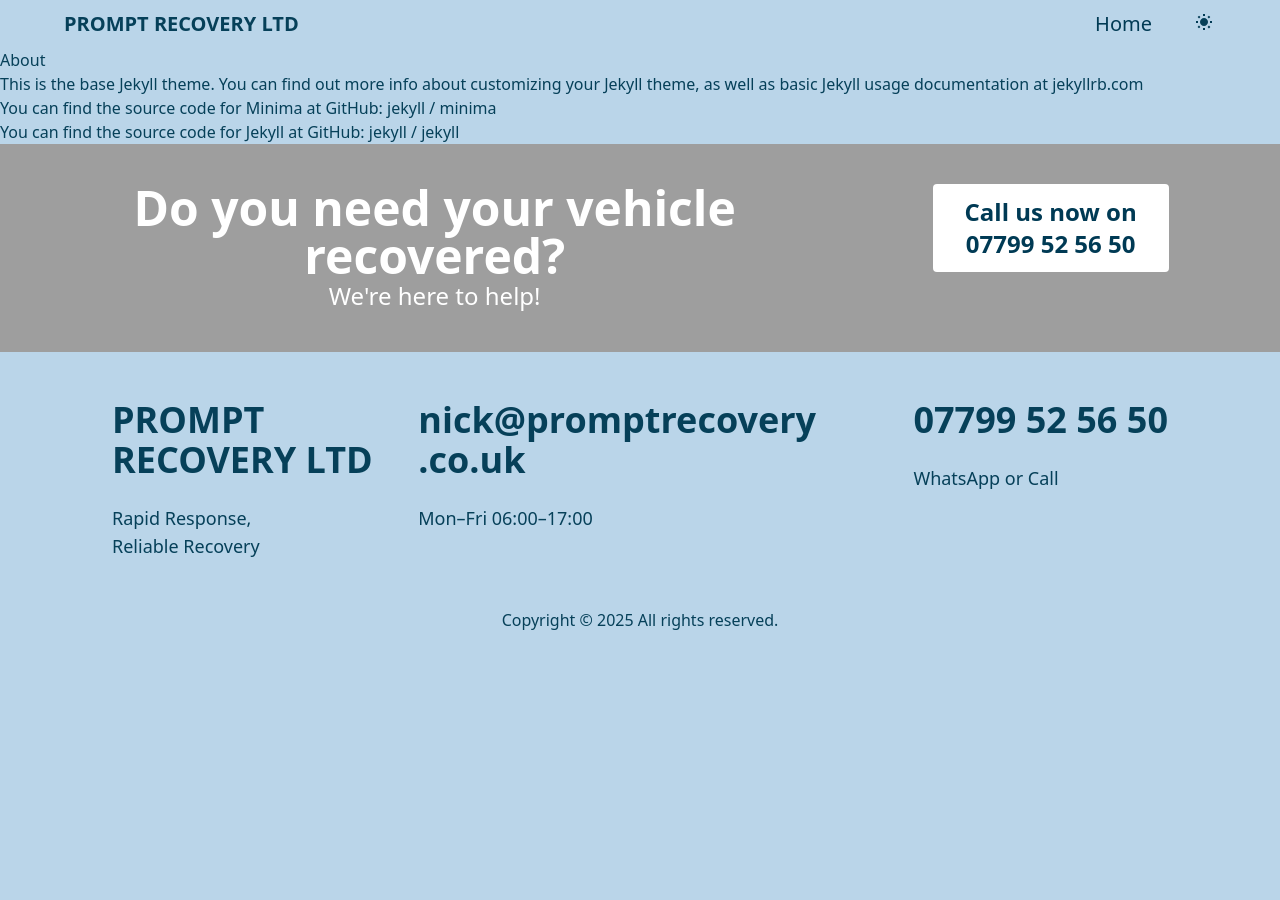
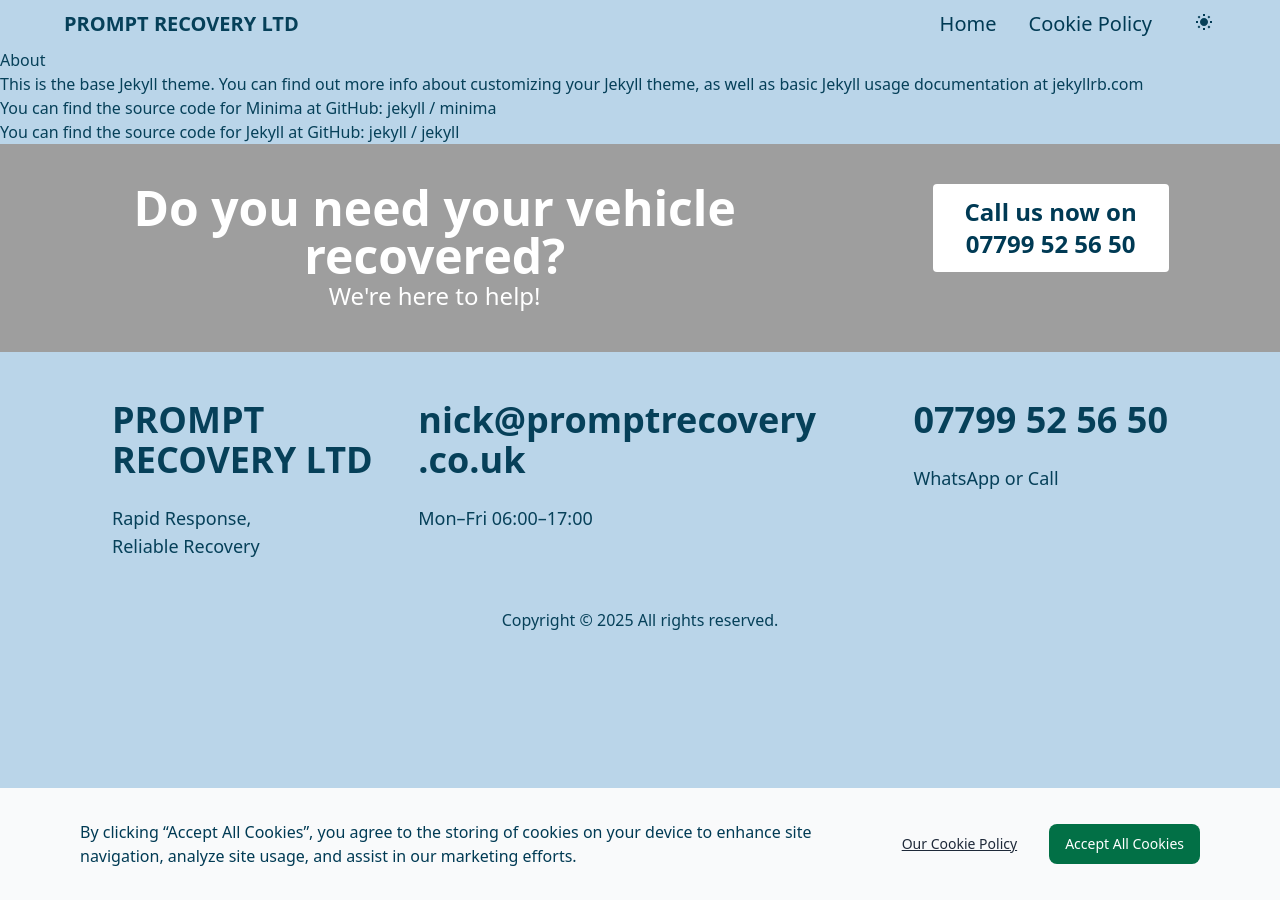
Before and after one commit to jondarrer/promptrecovery.co.uk, a Jekyll site: the page built from about.md, in a window 1280 px wide. Built offline with Jekyll 4.4.1, drawn with Linux system fonts in a browser that asks for light colours; some web fonts are replaced.

Commit message:
📈 Integrate with Trustpilot and add Cookie Policy page with banner

```diff
--- /dev/null
+++ b/_includes/cookie-banner.html
@@ -0,0 +1,73 @@
+<section
+  id="cookie-banner"
+  class="dark:bg-vehicle-green-500 fixed bottom-0 hidden w-full bg-gray-50"
+>
+  <div
+    class="container mx-auto max-w-6xl px-4 py-8 lg:flex lg:items-center lg:gap-x-16"
+  >
+    <p class="text-company-name-dark-blue-500 dark:text-gray-300">
+      By clicking “Accept All Cookies”, you agree to the storing of cookies on
+      your device to enhance site navigation, analyze site usage, and assist in
+      our marketing efforts.
+    </p>
+
+    <div class="mt-6 flex shrink-0 items-center gap-x-4 lg:mt-0 lg:gap-x-8">
+      <a
+        href="/cookie-policy"
+        class="hover:text-company-name-dark-blue-500 w-1/2 text-sm text-gray-800 underline transition-colors duration-300 focus:outline-none md:w-auto dark:text-white dark:hover:text-gray-400"
+      >
+        Our Cookie Policy
+      </a>
+
+      <button
+        id="accept-cookies"
+        class="bg-vehicle-green-500 dark:text-vehicle-green-500 w-1/2 rounded-lg px-4 py-2.5 text-sm font-medium text-white transition-colors duration-300 hover:bg-gray-900/80 focus:outline-none md:w-auto dark:bg-white"
+      >
+        Accept All Cookies
+      </button>
+    </div>
+  </div>
+</section>
+
+<script>
+  // Utility function to set a cookie
+  function setCookie(name, value, days) {
+    const expires = new Date(Date.now() + days * 864e5).toUTCString();
+    document.cookie =
+      name +
+      '=' +
+      encodeURIComponent(value) +
+      '; expires=' +
+      expires +
+      '; path=/; SameSite=Lax';
+  }
+
+  // Utility function to get a cookie
+  function getCookie(name) {
+    return document.cookie
+      .split('; ')
+      .find((row) => row.startsWith(name + '='))
+      ?.split('=')[1];
+  }
+
+  // On page load
+  window.addEventListener('DOMContentLoaded', () => {
+    const banner = document.getElementById('cookie-banner');
+    const acceptBtn = document.getElementById('accept-cookies');
+
+    // Show banner if consent cookie doesn't exist
+    if (!getCookie('cookie_consent')) {
+      banner.classList.remove('hidden');
+    }
+
+    // Handle Accept button
+    acceptBtn.addEventListener('click', () => {
+      setCookie('cookie_consent', 'true', 180); // Store for 180 days
+      banner.classList.add('hidden');
+
+      // OPTIONAL: Load scripts now that consent is given
+      // loadGoogleAnalytics();
+      // loadTrustpilot();
+    });
+  });
+</script>
--- a/_includes/head.html
+++ b/_includes/head.html
@@ -9,14 +9,19 @@
   />
   {%- feed_meta -%} {%- if jekyll.environment == 'production' and
   site.google_analytics -%} {%- include google-analytics.html -%} {%- endif -%}
-  {%- include custom-head.html -%}
+  {%- include custom-head.html -%} {%- include trustpilot-widget.html -%}
 </head>
 
 <!-- Google tag (gtag.js) -->
-<script async src="https://www.googletagmanager.com/gtag/js?id=G-CQ8R13D8MN"></script>
+<script
+  async
+  src="https://www.googletagmanager.com/gtag/js?id=G-CQ8R13D8MN"
+></script>
 <script>
   window.dataLayer = window.dataLayer || [];
-  function gtag(){dataLayer.push(arguments);}
+  function gtag() {
+    dataLayer.push(arguments);
+  }
   gtag('js', new Date());
 
   gtag('config', 'G-CQ8R13D8MN');
--- a/_includes/navbar.html
+++ b/_includes/navbar.html
@@ -42,11 +42,19 @@
       >
         <li>
           <a
-            href="#"
+            href="/"
             class="text-company-name-dark-blue-500 block rounded py-2 pr-4 pl-3 text-xl md:bg-transparent md:p-0 dark:text-white"
             aria-current="page"
           >
             Home
+          </a>
+        </li>
+        <li>
+          <a
+            href="/cookie-policy"
+            class="text-company-name-dark-blue-500 block rounded py-2 pr-4 pl-3 text-xl md:bg-transparent md:p-0 dark:text-white"
+          >
+            Cookie Policy
           </a>
         </li>
         <li>
--- a/_layouts/base.html
+++ b/_layouts/base.html
@@ -12,6 +12,6 @@
     </main>
 
     {%- include pre-footer.html -%} {%- include footer.html -%} {%- include
-    sub-footer.html -%}
+    sub-footer.html -%} {%- include cookie-banner.html -%}
   </body>
 </html>
--- a/_layouts/page.html
+++ b/_layouts/page.html
@@ -2,10 +2,8 @@
 layout: base
 ---
 
-<article class="post">
-  <header class="post-header">
-    <h1 class="post-title">{{ page.title | escape }}</h1>
-  </header>
-
-  <div class="post-content">{{ content }}</div>
-</article>
+<div class="page">
+  {%- if page.title -%}
+  <h1 class="page-heading">{{ page.title }}</h1>
+  {%- endif -%} {{ content }}
+</div>
--- a/assets/css/styles.css
+++ b/assets/css/styles.css
@@ -11,10 +11,13 @@
     --color-gray-50: oklch(0.985 0.002 247.839);
     --color-gray-100: oklch(0.967 0.003 264.542);
     --color-gray-200: oklch(0.928 0.006 264.531);
+    --color-gray-300: oklch(0.872 0.01 258.338);
     --color-gray-400: oklch(0.707 0.022 261.325);
     --color-gray-500: oklch(0.551 0.027 264.364);
     --color-gray-600: oklch(0.446 0.03 256.802);
     --color-gray-700: oklch(0.373 0.034 259.733);
+    --color-gray-800: oklch(0.278 0.033 256.848);
+    --color-gray-900: oklch(0.21 0.034 264.665);
     --color-white: #fff;
     --spacing: 0.25rem;
     --container-xl: 36rem;
@@ -39,12 +42,15 @@
     --font-weight-extrabold: 800;
     --tracking-tight: -0.025em;
     --tracking-wide: 0.025em;
+    --radius-lg: 0.5rem;
     --ease-in-out: cubic-bezier(0.4, 0, 0.2, 1);
     --default-transition-duration: 150ms;
     --default-transition-timing-function: cubic-bezier(0.4, 0, 0.2, 1);
     --default-font-family: var(--font-sans);
     --default-mono-font-family: var(--font-mono);
+    --color-vehicle-green-400: oklch(0.5 0.11 158.9);
     --color-vehicle-green-500: oklch(0.48 0.11 158.9);
+    --color-vehicle-green-600: oklch(0.35 0.11 158.9);
     --color-line-blue-600: oklch(0.35 0.09 230.1);
     --color-company-name-dark-blue-300: oklch(0.6 0.07 234.3);
     --color-company-name-dark-blue-500: oklch(0.33 0.07 234.3);
@@ -278,6 +284,9 @@
   .static {
     position: static;
   }
+  .bottom-0 {
+    bottom: calc(var(--spacing) * 0);
+  }
   .col-span-2 {
     grid-column: span 2 / span 2;
   }
@@ -329,11 +338,20 @@
   .mb-1 {
     margin-bottom: calc(var(--spacing) * 1);
   }
+  .mb-2 {
+    margin-bottom: calc(var(--spacing) * 2);
+  }
   .mb-3 {
     margin-bottom: calc(var(--spacing) * 3);
   }
+  .mb-4 {
+    margin-bottom: calc(var(--spacing) * 4);
+  }
   .mb-5 {
     margin-bottom: calc(var(--spacing) * 5);
+  }
+  .mb-6 {
+    margin-bottom: calc(var(--spacing) * 6);
   }
   .ml-3 {
     margin-left: calc(var(--spacing) * 3);
@@ -368,6 +386,9 @@
   .h-8 {
     height: calc(var(--spacing) * 8);
   }
+  .w-1\/2 {
+    width: calc(1/2 * 100%);
+  }
   .w-4\/5 {
     width: calc(4/5 * 100%);
   }
@@ -392,6 +413,9 @@
   .max-w-xl {
     max-width: var(--container-xl);
   }
+  .shrink-0 {
+    flex-shrink: 0;
+  }
   .transform {
     transform: var(--tw-rotate-x) var(--tw-rotate-y) var(--tw-rotate-z) var(--tw-skew-x) var(--tw-skew-y);
   }
@@ -400,6 +424,12 @@
   }
   .resize {
     resize: both;
+  }
+  .list-inside {
+    list-style-position: inside;
+  }
+  .list-disc {
+    list-style-type: disc;
   }
   .grid-cols-1 {
     grid-template-columns: repeat(1, minmax(0, 1fr));
@@ -431,6 +461,10 @@
   .gap-10 {
     gap: calc(var(--spacing) * 10);
   }
+  .gap-x-4 {
+    -moz-column-gap: calc(var(--spacing) * 4);
+         column-gap: calc(var(--spacing) * 4);
+  }
   .self-center {
     align-self: center;
   }
@@ -443,12 +477,21 @@
   .rounded {
     border-radius: 0.25rem;
   }
+  .rounded-lg {
+    border-radius: var(--radius-lg);
+  }
   .border {
     border-style: var(--tw-border-style);
     border-width: 1px;
   }
   .border-gray-400 {
     border-color: var(--color-gray-400);
+  }
+  .bg-gray-50 {
+    background-color: var(--color-gray-50);
+  }
+  .bg-gray-900 {
+    background-color: var(--color-gray-900);
   }
   .bg-logo-light-blue-500 {
     background-color: var(--color-logo-light-blue-500);
@@ -489,6 +532,9 @@
   .px-3 {
     padding-inline: calc(var(--spacing) * 3);
   }
+  .px-4 {
+    padding-inline: calc(var(--spacing) * 4);
+  }
   .px-6 {
     padding-inline: calc(var(--spacing) * 6);
   }
@@ -515,6 +561,9 @@
   }
   .py-20 {
     padding-block: calc(var(--spacing) * 20);
+  }
+  .pt-3 {
+    padding-top: calc(var(--spacing) * 3);
   }
   .pt-10 {
     padding-top: calc(var(--spacing) * 10);
@@ -600,8 +649,20 @@
   .text-gray-700 {
     color: var(--color-gray-700);
   }
+  .text-gray-800 {
+    color: var(--color-gray-800);
+  }
   .text-logo-light-blue-300 {
     color: var(--color-logo-light-blue-300);
+  }
+  .text-vehicle-green-400 {
+    color: var(--color-vehicle-green-400);
+  }
+  .text-vehicle-green-500 {
+    color: var(--color-vehicle-green-500);
+  }
+  .text-vehicle-green-600 {
+    color: var(--color-vehicle-green-600);
   }
   .text-white {
     color: var(--color-white);
@@ -616,6 +677,11 @@
   }
   .transition-all {
     transition-property: all;
+    transition-timing-function: var(--tw-ease, var(--default-transition-timing-function));
+    transition-duration: var(--tw-duration, var(--default-transition-duration));
+  }
+  .transition-colors {
+    transition-property: color, background-color, border-color, outline-color, text-decoration-color, fill, stroke, --tw-gradient-from, --tw-gradient-via, --tw-gradient-to;
     transition-timing-function: var(--tw-ease, var(--default-transition-timing-function));
     transition-duration: var(--tw-duration, var(--default-transition-duration));
   }
@@ -641,6 +707,13 @@
       }
     }
   }
+  .hover\:bg-gray-900\/80 {
+    &:hover {
+      @media (hover: hover) {
+        background-color: color-mix(in oklab, var(--color-gray-900) 80%, transparent);
+      }
+    }
+  }
   .hover\:bg-indigo-500 {
     &:hover {
       @media (hover: hover) {
@@ -652,6 +725,20 @@
     &:hover {
       @media (hover: hover) {
         background-color: var(--color-logo-light-blue-500);
+      }
+    }
+  }
+  .hover\:text-company-name-dark-blue-500 {
+    &:hover {
+      @media (hover: hover) {
+        color: var(--color-company-name-dark-blue-500);
+      }
+    }
+  }
+  .hover\:text-gray-600 {
+    &:hover {
+      @media (hover: hover) {
+        color: var(--color-gray-600);
       }
     }
   }
@@ -832,9 +919,36 @@
       grid-column: span 2 / span 2;
     }
   }
+  .lg\:mt-0 {
+    @media (width >= 64rem) {
+      margin-top: calc(var(--spacing) * 0);
+    }
+  }
+  .lg\:flex {
+    @media (width >= 64rem) {
+      display: flex;
+    }
+  }
   .lg\:grid-cols-7 {
     @media (width >= 64rem) {
       grid-template-columns: repeat(7, minmax(0, 1fr));
+    }
+  }
+  .lg\:items-center {
+    @media (width >= 64rem) {
+      align-items: center;
+    }
+  }
+  .lg\:gap-x-8 {
+    @media (width >= 64rem) {
+      -moz-column-gap: calc(var(--spacing) * 8);
+           column-gap: calc(var(--spacing) * 8);
+    }
+  }
+  .lg\:gap-x-16 {
+    @media (width >= 64rem) {
+      -moz-column-gap: calc(var(--spacing) * 16);
+           column-gap: calc(var(--spacing) * 16);
     }
   }
   .lg\:justify-self-center {
@@ -890,6 +1004,11 @@
       background-color: var(--color-company-name-dark-blue-500);
     }
   }
+  .dark\:bg-gray-800 {
+    &:where(.dark, .dark *) {
+      background-color: var(--color-gray-800);
+    }
+  }
   .dark\:bg-line-blue-600 {
     &:where(.dark, .dark *) {
       background-color: var(--color-line-blue-600);
@@ -900,14 +1019,34 @@
       background-color: var(--color-logo-light-blue-200);
     }
   }
+  .dark\:bg-vehicle-green-500 {
+    &:where(.dark, .dark *) {
+      background-color: var(--color-vehicle-green-500);
+    }
+  }
+  .dark\:bg-white {
+    &:where(.dark, .dark *) {
+      background-color: var(--color-white);
+    }
+  }
   .dark\:text-company-name-dark-blue-500 {
     &:where(.dark, .dark *) {
       color: var(--color-company-name-dark-blue-500);
     }
   }
+  .dark\:text-gray-300 {
+    &:where(.dark, .dark *) {
+      color: var(--color-gray-300);
+    }
+  }
   .dark\:text-gray-400 {
     &:where(.dark, .dark *) {
       color: var(--color-gray-400);
+    }
+  }
+  .dark\:text-vehicle-green-500 {
+    &:where(.dark, .dark *) {
+      color: var(--color-vehicle-green-500);
     }
   }
   .dark\:text-white {
@@ -920,6 +1059,15 @@
       &:hover {
         @media (hover: hover) {
           background-color: var(--color-gray-700);
+        }
+      }
+    }
+  }
+  .dark\:hover\:text-gray-400 {
+    &:where(.dark, .dark *) {
+      &:hover {
+        @media (hover: hover) {
+          color: var(--color-gray-400);
         }
       }
     }
@@ -962,6 +1110,9 @@
       }
     }
   }
+}
+button:hover {
+  cursor: pointer;
 }
 .background-overlay {
   background-image: url(/assets/wp-content/uploads/2023/03/i4thbgt4.png);
--- a/assets/css/towa/theme.css
+++ b/assets/css/towa/theme.css
@@ -43,6 +43,10 @@
   --color-logo-light-blue-600: oklch(0.35 0.04 240.5);
 }
 
+button:hover {
+  cursor: pointer;
+}
+
 .background-overlay {
   background-image: url(/assets/wp-content/uploads/2023/03/i4thbgt4.png);
   background-position: center center;
```
Also changed, not shown: _includes/trustpilot-widget.html (added, +23 -0 lines), _layouts/post.html (added, +11 -0 lines), cookie-policy.md (added, +79 -0 lines), assets/images/promptrecovery-logo-3-400x300.png (added).
